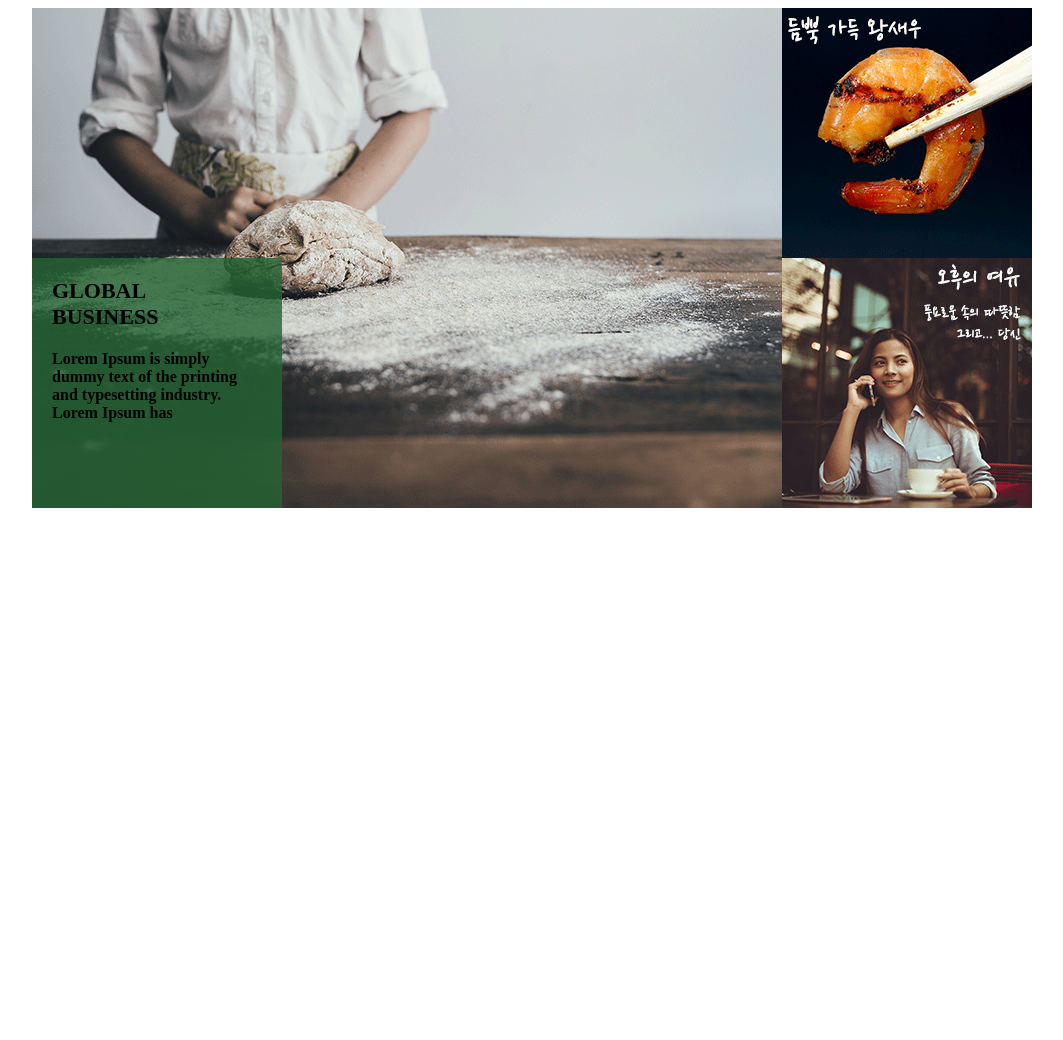
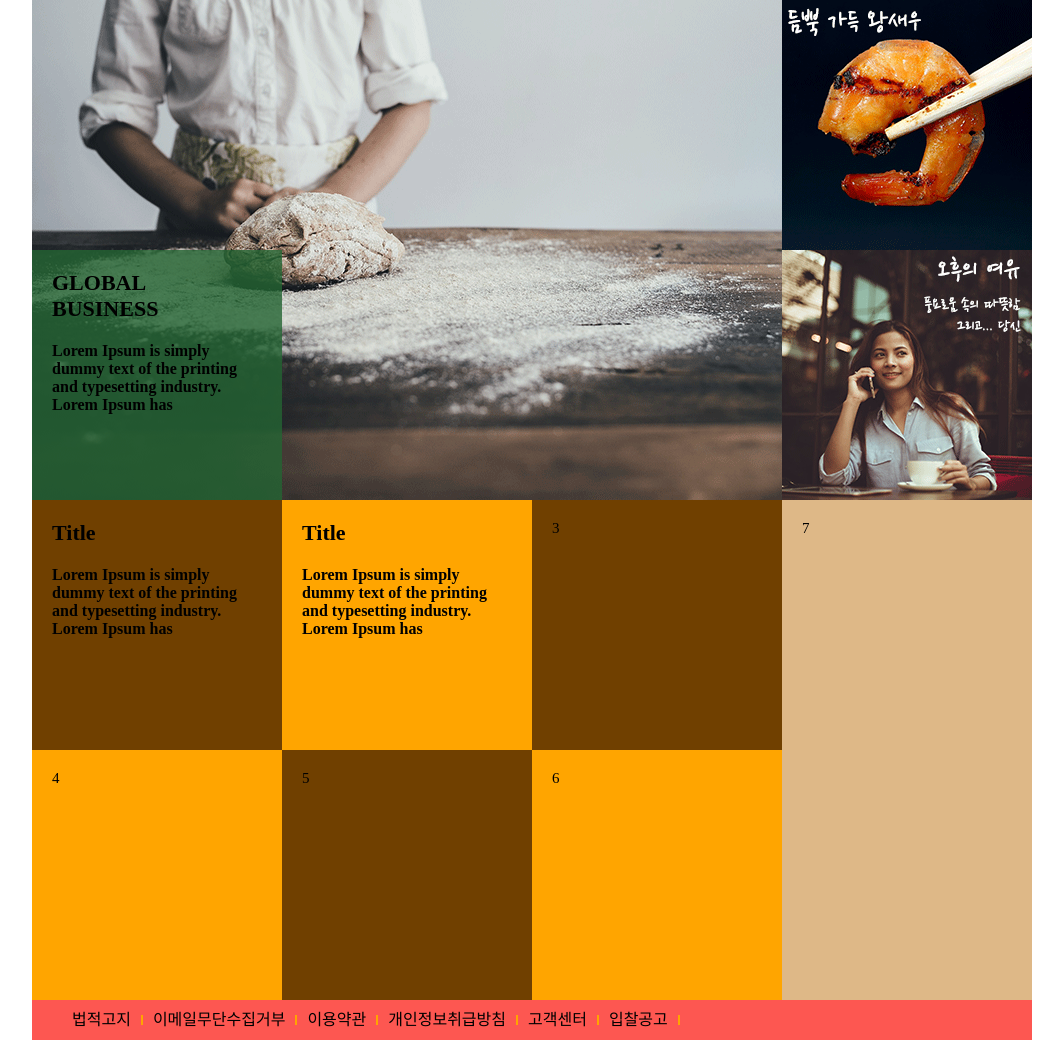
Before and after one commit to AeuJoung/recode_web1-02st, a website: page src/about.html in a window 1280 px wide. Shown: the whole page, without its empty margins (108-1171 px from the left). Before the commit the page ends 800 px from the top, so only its background shows below. Drawn offline with Linux system fonts and the light colour scheme.

Commit message:
CHORE : about 완성

```diff
--- a/src/about.css
+++ b/src/about.css
@@ -1,3 +1,7 @@
+* {
+    margin : 0;
+}
+
 main {
     width:100%;
 }
@@ -31,19 +35,77 @@ main {
 
 
 p.paragraph {
+    float: left;
     width: 210px;
     height: 210px;
     padding : 20px;
     font-weight: bold;
 }
+p.paragraph:nth-child(2n) { background-color: orange; }
+p.paragraph:nth-child(2n-1) { background-color: rgb(112, 64, 0); }
+
 p.paragraph span {
     display: block;
     font-size: 22px;
     margin-bottom: 20px;
 }
 
-
 #top p.paragraph.top {
     background-color: rgba(35, 101, 51, .8);
     margin-top: 250px;
 }
+
+
+/*box_all*/
+
+#box_all {
+    width:1000px;
+    height: 500px;
+    margin : 0 auto;
+}
+#box_left {
+    width:750px;
+    height: inherit;
+    float: left;
+}
+#box_right {
+    width:210px;
+    height: 460px;
+    padding:20px;
+    background-color: burlywood;
+    float: right;
+    font-size: 15px;
+}
+
+
+/*footer*/
+
+#footer {
+    width:750px;
+    height: 40px;
+    margin: 0 auto;
+    padding-right: 250px;
+    background-color: rgb(253, 87, 81);
+    line-height: 40px;
+}
+
+#footer ul li {
+    display: inline-block;
+    margin-right: 10px;
+}
+
+#footer ul li::after {
+    display: inline-block;
+    content: "";
+    width:2px;
+    height: 10px;
+    background-color: orange;
+    margin-left: 10px;
+}
+
+
+
+p.paragraph span.none {
+    font-weight: normal;
+    font-size: 15px;
+}
--- a/src/about.html
+++ b/src/about.html
@@ -18,7 +18,33 @@
             <section class="rightSection">
                 <section class="one"></section>
                 <section class="two"></section>
-            </section></section>
+            </section>
+        </section>
+        <section id="box_all">
+            <section id="box_left">
+                <p class="paragraph">
+                    <span>Title</span>
+                    Lorem Ipsum is simply dummy text of the printing and typesetting industry. Lorem Ipsum has
+                </p><p class="paragraph">
+                    <span>Title</span>
+                    Lorem Ipsum is simply dummy text of the printing and typesetting industry. Lorem Ipsum has
+                </p><p class="paragraph">
+                    <span class="none">3</span>
+                </p><p class="paragraph">
+                    <span class="none">4</span>
+                </p><p class="paragraph">
+                    <span class="none">5</span>
+                </p><p class="paragraph">
+                    <span class="none">6</span>
+                </p>
+            </section>
+            <section id="box_right"><span>7</span></section>
+        </section>
+        <section id="footer">
+            <ul>
+                <li><a>법적고지</a></li><li><a>이메일무단수집거부</a></li><li><a>이용약관</a></li><li><a>개인정보취급방침</a></li><li><a>고객센터</a></li><li><a>입찰공고</a></li>
+            </ul>
+        </section>
     </main>
 </body>
 </html>
```
